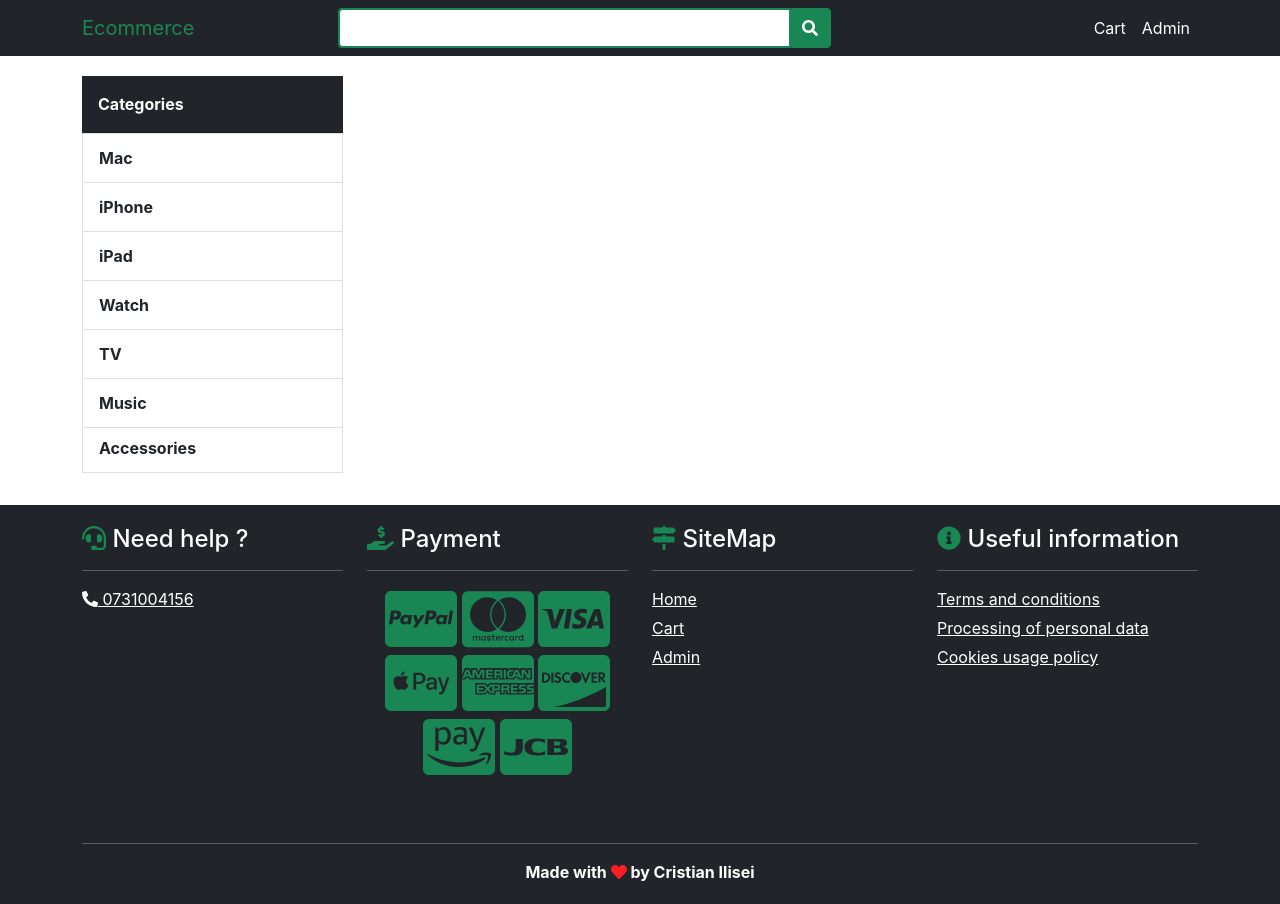
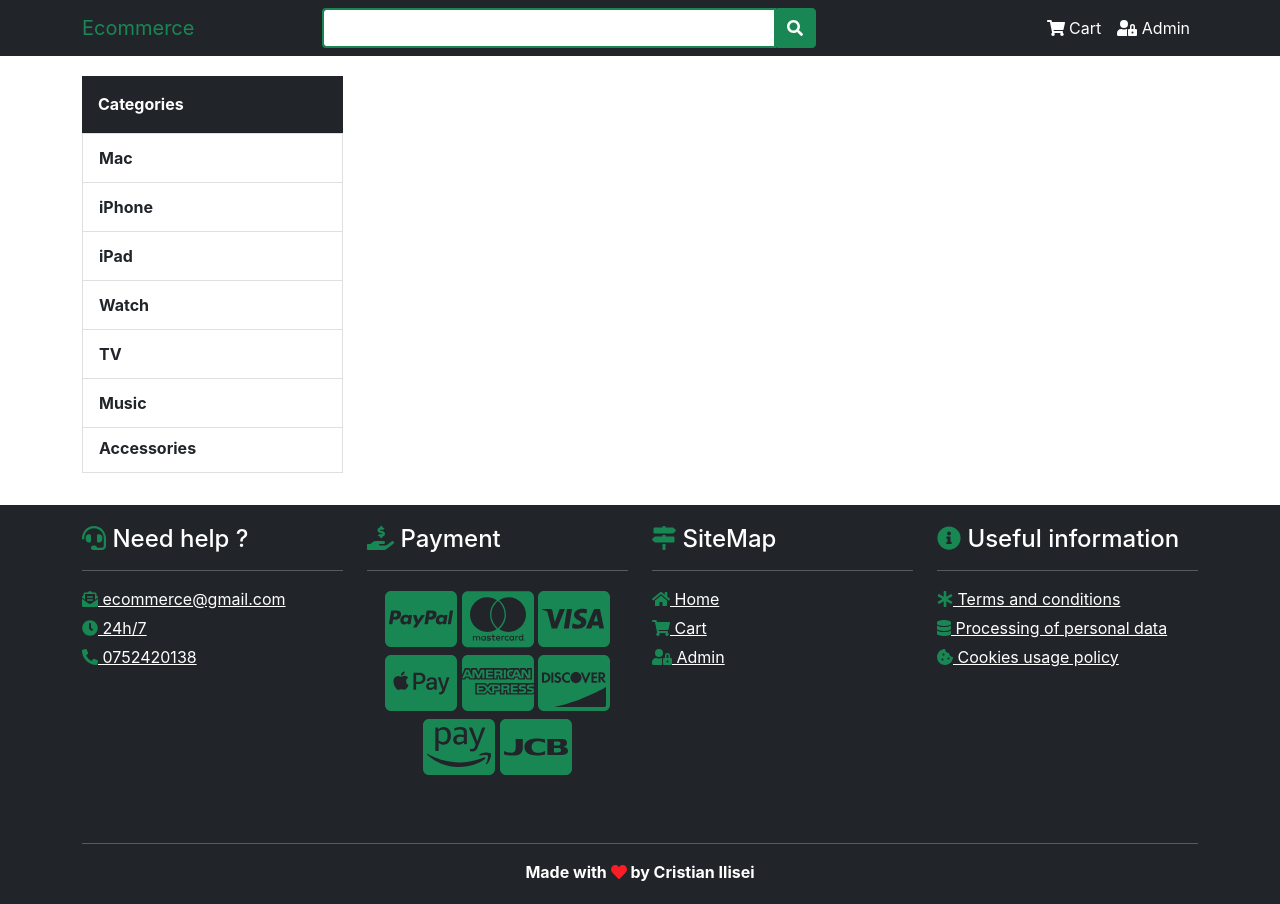
Before and after one commit to cristianilisei96/Online-Store-JS, a website with bundled scripts: page category.html in a window 1280 px wide. Built offline with nearby package versions, Linux system fonts and the light colour scheme.

Commit message:
design changes

```diff
--- a/category.html
+++ b/category.html
@@ -28,10 +28,10 @@
 					</ul>
 					<ul class="navbar-nav ms-auto mb-2 mb-lg-0">
 						<li class="nav-item">
-							<a class="nav-link text-white" href="cart.html">Cart</a>
+							<a class="nav-link text-white" href="cart.html"><i class="fas fa-shopping-cart"></i> Cart</a>
 						</li>
 						<li class="nav-item">
-							<a class="nav-link text-white" href="admin.html">Admin</a>
+							<a class="nav-link text-white" href="admin.html"><i class="fas fa-user-lock"></i> Admin</a>
 						</li>
 					</ul>
 				</div>
@@ -106,7 +106,15 @@
 				<div class="col-md-3 mb-5">
 					<h4><i class="fas fa-headset color-default"></i> Need help ?</h4>
 						<hr>
-							<a href="#"><i class="fas fa-phone-alt"></i> 0731004156</a>
+							<a href="#">
+								<i class="fas fa-envelope-open-text color-default"></i> ecommerce@gmail.com
+							</a>
+							<a href="#">
+								<i class="fas fa-clock color-default"></i> 24h/7
+							</a>
+							<a href="#">
+								<i class="fas fa-phone-alt color-default"></i> 0752420138
+							</a>
 				</div>
 				<div class="col-md-3 mb-5">
 					<h4><i class="fas fa-hand-holding-usd color-default"></i> Payment</h4>
@@ -125,16 +133,28 @@
 				<div class="col-md-3 mb-5">
 					<h4><i class="fas fa-map-signs color-default"></i> SiteMap</h4>
 						<hr>
-							<a href="index.html">Home</a>
-							<a href="cart.html">Cart</a>
-							<a href="admin.html">Admin</a>
+							<a href="index.html">
+								<i class="fas fa-home color-default"></i> Home
+							</a>
+							<a href="cart.html">
+								<i class="fas fa-shopping-cart color-default"></i> Cart
+							</a>
+							<a href="admin.html">
+								<i class="fas fa-user-lock color-default"></i> Admin
+							</a>
 				</div>
 				<div class="col-md-3 mb-5">
 					<h4><i class="fas fa-info-circle color-default"></i> Useful information</h4>
 						<hr>
-							<a href="#">Terms and conditions</a>
-							<a href="#">Processing of personal data</a>
-							<a href="#">Cookies usage policy</a>
+							<a href="#">
+								<i class="fas fa-asterisk color-default"></i> Terms and conditions
+							</a>
+							<a href="#">
+								<i class="fas fa-database color-default"></i> Processing of personal data
+							</a>
+							<a href="#">
+								<i class="fas fa-cookie-bite color-default"></i> Cookies usage policy
+							</a>
 				</div>
 			</div>
 			<hr>
```
Also changed, not shown: admin.html (+29 -9 lines), cart.html (+29 -9 lines), details.html (+29 -9 lines), index.html (+29 -9 lines), 2 other files.
